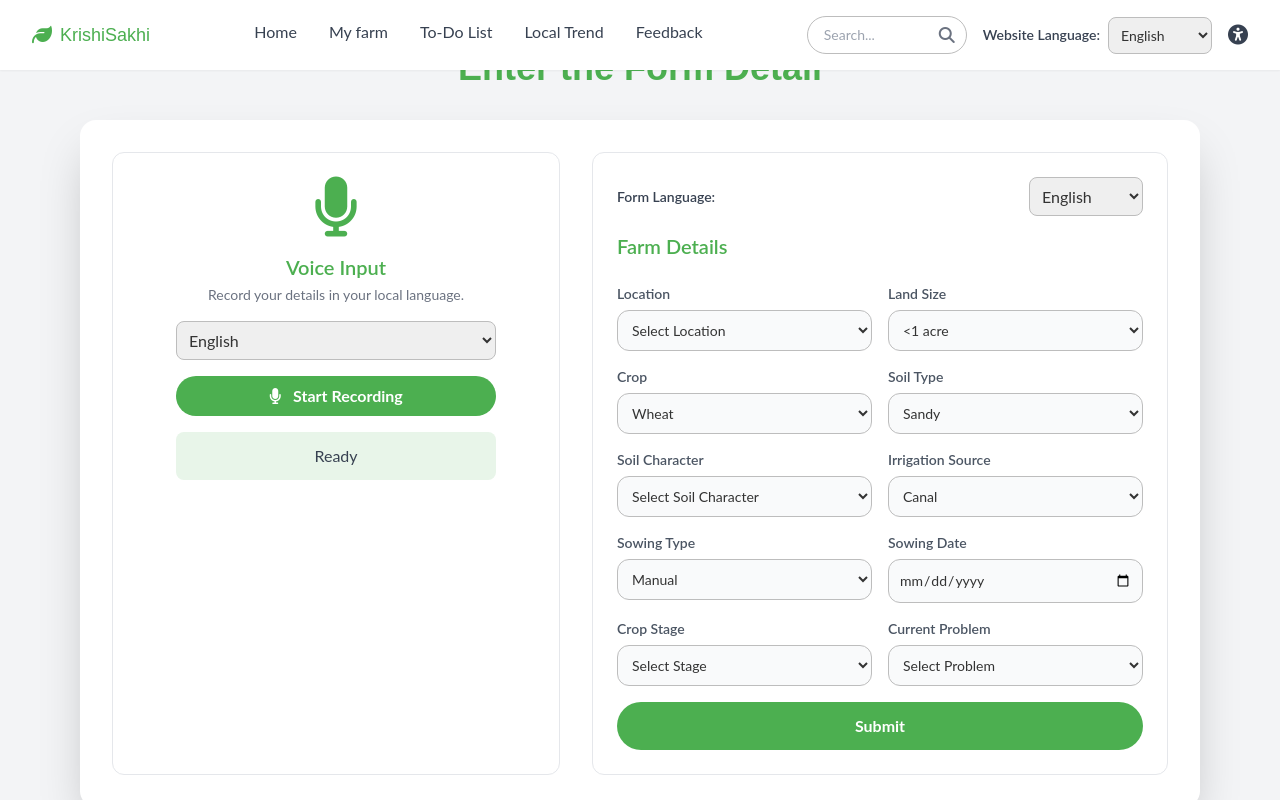
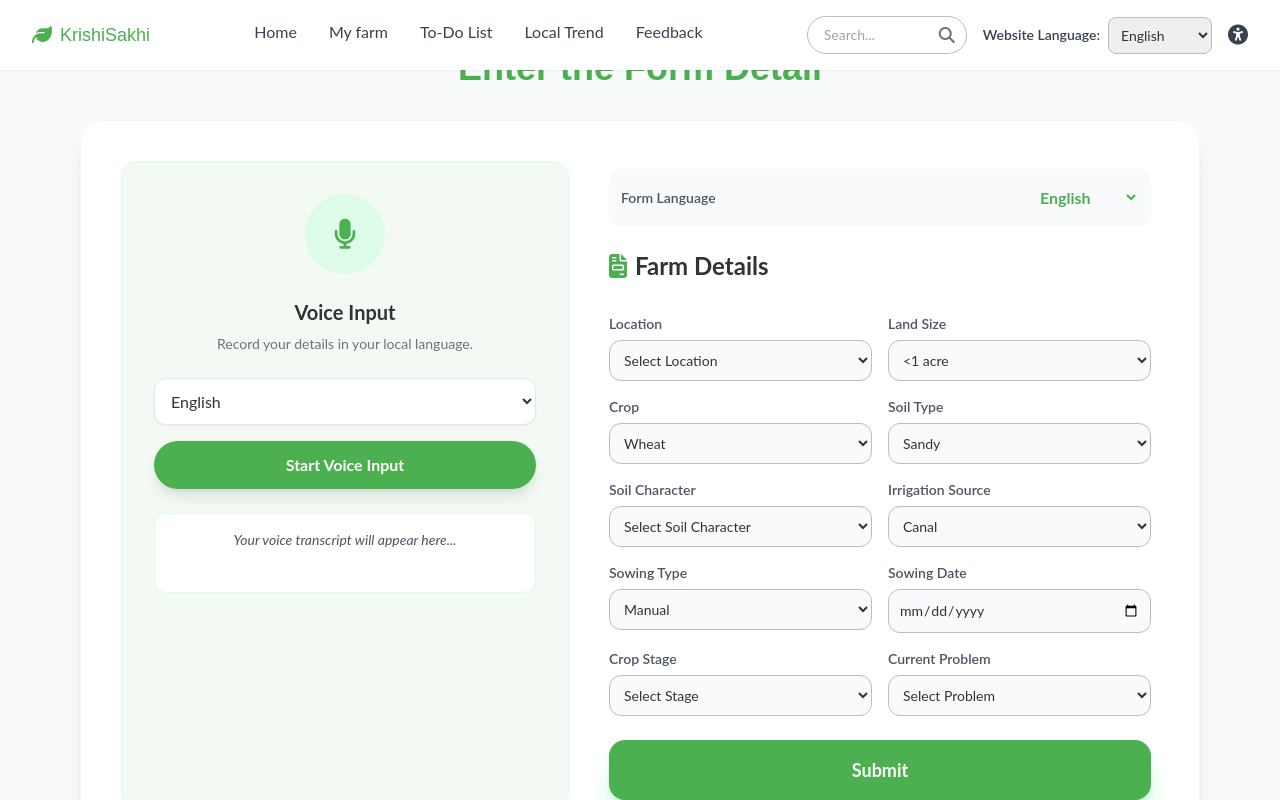
Before and after one commit to Mayankjha12/kisan-sakhi, a React (Create React App) app: page / in a window 1280 px wide. Both pictures are taken after a click on the button "Helping Farmers to build better". Shown: the part 870-1670 px from the top of the page. Built offline with nearby package versions, Linux system fonts and the light colour scheme; the HTML template or start-up script is replaced by a standard one.

Commit message:
Update FormSection.jsx

```diff
--- a/src/components/FormSection.jsx
+++ b/src/components/FormSection.jsx
@@ -1,8 +1,6 @@
 import React, { useState } from 'react';
 import FormInputs from './FormInputs';
-// NOTE: ChatbotResult is not imported here as its logic moves to App.js now.
 
-// --- LANGUAGE MAP (Necessary for full names) ---
 const languageMap = {
     "en": "English", "hi": "Hindi", "pa": "Punjabi", "mr": "Marathi", "gu": "Gujarati",
     "bn": "Bengali", "ta": "Tamil", "te": "Telugu", "kn": "Kannada", "ml": "Malayalam",
@@ -10,25 +8,21 @@ const languageMap = {
     "ks": "Kashmiri", "kok": "Konkani", "mai": "Maithili", "ne": "Nepali"
 };
 const allLangCodes = Object.keys(languageMap);
-// --- END OF LANGUAGE MAP ---
 
 const FormSection = ({ langData, currentLang, onLangChange, onFormSubmitSuccess }) => {
     const [formData, setFormData] = useState({});
     const [voiceOutput, setVoiceOutput] = useState('');
     const [isRecording, setIsRecording] = useState(false);
 
-    // Voice Language Codes (used in speech recognition setup)
     const voiceLangCodes = {
         'en': 'en-IN', 'hi': 'hi-IN', 'pa': 'pa-IN', 'mr': 'mr-IN', 'gu': 'gu-IN', 'bn': 'bn-IN', 'ta': 'ta-IN', 'te': 'te-IN',
         'kn': 'kn-IN', 'ml': 'ml-IN', 'or': 'or-IN', 'as': 'as-IN', 'ur': 'ur-IN', 'sd': 'sd-IN', 'sa': 'sa-IN', 'ks': 'ks-IN',
         'kok': 'kok-IN', 'mai': 'mai-IN', 'ne': 'ne-IN'
     };
 
-    // 1. Form Submission Logic (FIXED: Calls parent function to navigate)
     const handleSubmit = (e) => {
         e.preventDefault();
 
-        // Save data to local storage
         const existingData = JSON.parse(localStorage.getItem('krishiSakhiData')) || [];
         const newFarmData = {
             id: Date.now(),
@@ -38,27 +32,21 @@ const FormSection = ({ langData, currentLang, onLangChange, onFormSubmitSuccess
         existingData.push(newFarmData);
         localStorage.setItem('krishiSakhiData', JSON.stringify(existingData));
 
-        console.log("Data saved to Local Storage:", newFarmData);
-
-        // --- FINAL FIX: Navigate to the Results Page ---
         if (onFormSubmitSuccess) {
             onFormSubmitSuccess();
         }
     };
 
-    // 2. Voice Input Logic (Full function included)
     const startVoiceRecording = () => {
         const SpeechRecognition = window.SpeechRecognition || window.webkitSpeechRecognition;
         if (!SpeechRecognition) {
-            setVoiceOutput("Speech Recognition not supported in this browser.");
+            setVoiceOutput("Speech Recognition not supported.");
             return;
         }
 
         const recognition = new SpeechRecognition();
-        const recognitionLang = voiceLangCodes[currentLang] || voiceLangCodes.en;
-        recognition.lang = recognitionLang;
+        recognition.lang = voiceLangCodes[currentLang] || voiceLangCodes.en;
         recognition.interimResults = false;
-        recognition.maxAlternatives = 1;
 
         recognition.onstart = () => {
             setIsRecording(true);
@@ -68,73 +56,87 @@ const FormSection = ({ langData, currentLang, onLangChange, onFormSubmitSuccess
         recognition.onresult = (event) => {
             const transcript = event.results[0][0].transcript;
             setVoiceOutput(transcript);
+            // Optional: Auto-fill a field based on voice if you build an NLP parser
         };
 
-        recognition.onerror = (event) => {
-            setIsRecording(false);
-            setVoiceOutput(`Error: ${event.error}. Please try again.`);
-        };
+        recognition.onerror = () => setIsRecording(false);
+        recognition.onend = () => setIsRecording(false);
 
-        recognition.onend = () => {
-            setIsRecording(false);
-        };
-
-        if (isRecording) {
-            recognition.stop();
-        } else {
-            recognition.start();
-        }
+        if (isRecording) recognition.stop();
+        else recognition.start();
     };
 
     return (
-        <section id="form-section" className="py-12 flex justify-center bg-gray-100 min-h-screen">
+        <section id="form-section" className="py-12 flex justify-center bg-gray-50 min-h-screen">
             <div className="w-full max-w-6xl px-4">
-                <h2 className="text-center text-4xl font-bold text-green-600 mb-8 font-poppins">{langData.formHeading}</h2>
-                <div className="flex flex-col lg:flex-row gap-8 shadow-2xl rounded-2xl bg-white p-6 md:p-8">
+                <h2 className="text-center text-4xl font-bold text-green-600 mb-8 font-poppins">
+                    {langData.formHeading}
+                </h2>
 
-                    {/* Left Panel: Voice Input (FIX: justify-start to move content up) */}
-                    <div className="flex-1 p-6 rounded-xl border border-gray-200 flex flex-col items-center justify-start text-center max-w-full lg:max-w-md">
-                        <i className="fa-solid fa-microphone text-6xl text-green-500 mb-4"></i>
-                        <h3 className="text-xl font-semibold text-green-600 mb-1">{langData.voiceInputTitle}</h3>
-                        <p className="text-sm text-gray-500 mb-4">{langData.voiceInputSubtitle}</p>
+                <div className="flex flex-col lg:flex-row gap-8 shadow-xl rounded-3xl bg-white p-6 md:p-10 border border-gray-100">
 
-                        {/* Voice Language Dropdown */}
-                        <select id="voice-language" className="p-2 border border-gray-300 rounded-lg w-full max-w-xs mb-4" value={currentLang} onChange={(e) => onLangChange(e.target.value)}>
+                    {/* Left Panel: Voice Input */}
+                    <div className="flex-1 p-8 rounded-2xl bg-green-50/50 border border-green-100 flex flex-col items-center justify-start text-center max-w-full lg:max-w-md">
+                        <div className={`w-20 h-20 rounded-full flex items-center justify-center mb-6 transition-all ${isRecording ? 'bg-red-100 text-red-500 animate-pulse' : 'bg-green-100 text-green-600'}`}>
+                            <i className="fa-solid fa-microphone text-3xl"></i>
+                        </div>
+
+                        <h3 className="text-xl font-bold text-gray-800 mb-2">{langData.voiceInputTitle}</h3>
+                        <p className="text-sm text-gray-500 mb-6">{langData.voiceInputSubtitle}</p>
+
+                        <select
+                            className="p-3 border border-gray-200 rounded-xl w-full mb-4 shadow-sm bg-white outline-none focus:ring-2 focus:ring-green-500"
+                            value={currentLang}
+                            onChange={(e) => onLangChange(e.target.value)}
+                        >
                             {allLangCodes.map(lang => (<option key={lang} value={lang}>{languageMap[lang]}</option>))}
                         </select>
 
-                        <button id="voice-btn" className={`px-6 py-2 rounded-full font-bold text-white transition duration-300 w-full max-w-xs ${isRecording ? 'bg-red-500 hover:bg-red-600' : 'bg-green-500 hover:bg-green-600'}`} onClick={startVoiceRecording}>
-                            <i className={`fa-solid ${isRecording ? 'fa-stop' : 'fa-microphone'} mr-2`}></i> {isRecording ? 'Stop Recording' : 'Start Recording'}
+                        <button
+                            onClick={startVoiceRecording}
+                            className={`px-8 py-3 rounded-full font-bold text-white shadow-lg transition-all w-full ${isRecording ? 'bg-red-500 hover:bg-red-600' : 'bg-green-600 hover:bg-green-700'}`}
+                        >
+                            {isRecording ? 'Stop Recording' : 'Start Voice Input'}
                         </button>
 
-                        <div id="voice-output" className="mt-4 p-3 bg-green-50 text-gray-700 rounded-lg min-h-12 w-full max-w-xs">{"Ready"}</div>
+                        <div className="mt-6 p-4 bg-white border border-green-100 text-gray-600 rounded-xl text-sm min-h-[80px] w-full italic">
+                            {voiceOutput || "Your voice transcript will appear here..."}
+                        </div>
                     </div>
 
                     {/* Right Panel: Form Fields */}
-                    <div className="flex-1 p-6 rounded-xl border border-gray-200">
-                        <div className="mb-4 flex items-center justify-between">
-                            <label htmlFor="form-language" className="font-semibold text-gray-700 text-sm">Form Language:</label>
-                            {/* FIX: Form Language Dropdown (Displays full name) */}
-                            <select id="form-language" className="p-2 border border-gray-300 rounded-lg" value={currentLang} onChange={(e) => onLangChange(e.target.value)}>
+                    <div className="flex-1 p-2">
+                        <div className="mb-6 flex items-center justify-between bg-gray-50 p-3 rounded-xl">
+                            <span className="font-semibold text-gray-600 text-sm">Form Language</span>
+                            <select
+                                className="p-1.5 border-none bg-transparent font-bold text-green-600 outline-none"
+                                value={currentLang}
+                                onChange={(e) => onLangChange(e.target.value)}
+                            >
                                 {allLangCodes.map(lang => (<option key={lang} value={lang}>{languageMap[lang]}</option>))}
                             </select>
                         </div>
 
-                        <h3 className="text-xl font-semibold text-green-600 mb-6">{langData.formDetailsHeading}</h3>
+                        <h3 className="text-2xl font-bold text-gray-800 mb-8 flex items-center gap-2">
+                            <i className="fa-solid fa-file-invoice text-green-600"></i>
+                            {langData.formDetailsHeading}
+                        </h3>
 
-                        <form onSubmit={handleSubmit} id="farm-form" className="space-y-4">
+                        <form onSubmit={handleSubmit} className="space-y-6">
                             <FormInputs langData={langData} setFormData={setFormData} />
 
-                            <button type="submit" className="w-full px-6 py-3 bg-green-500 text-white font-bold rounded-full hover:bg-green-600 transition duration-300 mt-6">{langData.submitBtn}</button>
+                            <button
+                                type="submit"
+                                className="w-full px-8 py-4 bg-green-600 text-white font-bold rounded-2xl hover:bg-green-700 transition-all shadow-xl shadow-green-200 mt-4 text-lg"
+                            >
+                                {langData.submitBtn}
+                            </button>
                         </form>
                     </div>
                 </div>
-
-                {/* --- CHATBOT RESULT DISPLAY ANCHOR --- */}
-                {/* The ChatbotResult component will render here when App.js changes the page */}
             </div>
         </section>
     );
-}
+};
 
 export default FormSection;
```
